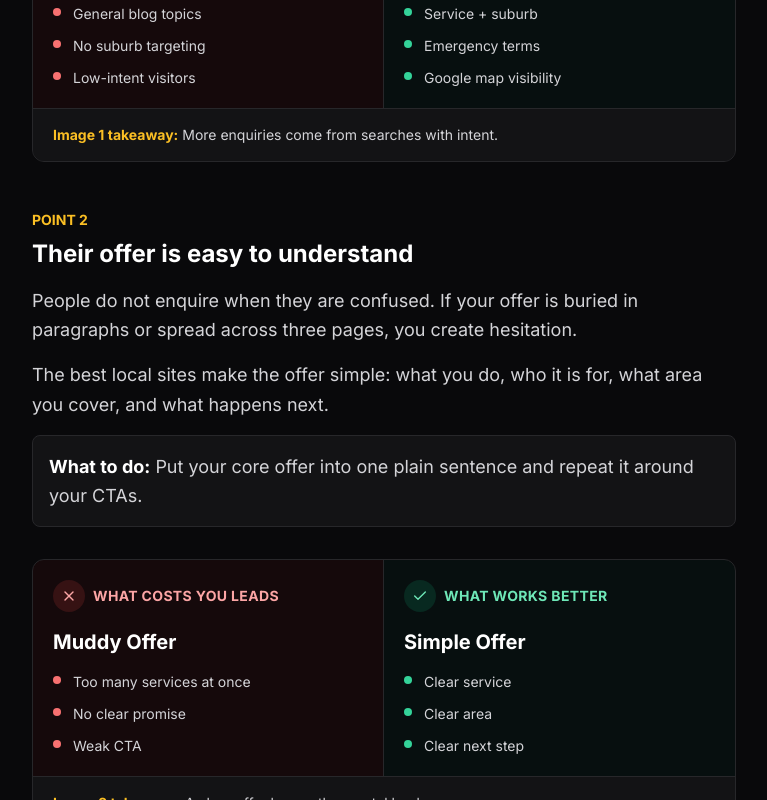
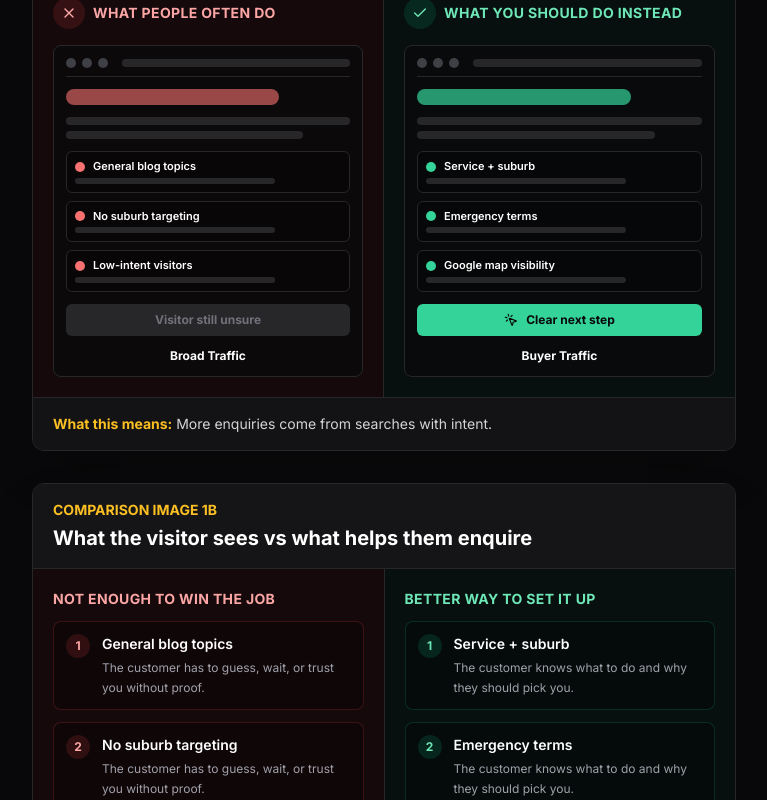
Before and after one commit to salimclawbot/buildspark, a Next.js app: page /blog/local-businesses-3x-more-enquiries in a window 1280 px wide. Shown: the part 1860-2660 px from the top of the page, without its empty margins (256-1023 px from the left). Built offline with nearby package versions, Linux system fonts and the light colour scheme.

Commit message:
Expand article comparison visuals

```diff
--- a/src/components/blog/AnalysisArticleClient.tsx
+++ b/src/components/blog/AnalysisArticleClient.tsx
@@ -4,54 +4,165 @@ import { FormEvent, useState } from "react";
 import { motion } from "framer-motion";
 import Image from "next/image";
 import Link from "next/link";
-import { ArrowRight, Check, CheckCircle, PhoneCall, ShieldCheck, X } from "lucide-react";
+import {
+  ArrowRight,
+  Check,
+  CheckCircle,
+  MousePointerClick,
+  PhoneCall,
+  ShieldCheck,
+  X,
+} from "lucide-react";
 import { Navbar } from "@/components/sections/Navbar";
 import { Footer } from "@/components/sections/Footer";
 import { Badge } from "@/components/ui/badge";
 import { Button } from "@/components/ui/button";
 import type { AnalysisPost, ComparisonVisual } from "@/lib/analysis-posts";
 
+function MockWebsite({
+  tone,
+  title,
+  items,
+}: {
+  tone: "bad" | "good";
+  title: string;
+  items: string[];
+}) {
+  const isGood = tone === "good";
+
+  return (
+    <div className="rounded-lg border border-zinc-800 bg-zinc-950/80 p-3">
+      <div className="mb-3 flex items-center gap-1.5 border-b border-zinc-800 pb-2">
+        <span className="h-2.5 w-2.5 rounded-full bg-zinc-700" />
+        <span className="h-2.5 w-2.5 rounded-full bg-zinc-700" />
+        <span className="h-2.5 w-2.5 rounded-full bg-zinc-700" />
+        <span className="ml-2 h-2 flex-1 rounded-full bg-zinc-800" />
+      </div>
+      <div className="space-y-3">
+        <div className={`h-4 w-3/4 rounded-full ${isGood ? "bg-emerald-400/70" : "bg-red-400/60"}`} />
+        <div className="space-y-1.5">
+          <div className="h-2 rounded-full bg-zinc-800" />
+          <div className="h-2 w-5/6 rounded-full bg-zinc-800" />
+        </div>
+        <div className="grid gap-2">
+          {items.slice(0, 3).map((item) => (
+            <div key={item} className="rounded-md border border-zinc-800 bg-black/30 p-2">
+              <div className="mb-1 flex items-center gap-2">
+                <span className={`h-2.5 w-2.5 rounded-full ${isGood ? "bg-emerald-400" : "bg-red-400"}`} />
+                <span className="text-[11px] font-semibold leading-tight text-white">{item}</span>
+              </div>
+              <div className="h-1.5 w-3/4 rounded-full bg-zinc-800" />
+            </div>
+          ))}
+        </div>
+        <div
+          className={`flex items-center justify-center gap-2 rounded-md px-3 py-2 text-xs font-bold ${
+            isGood ? "bg-emerald-400 text-zinc-950" : "bg-zinc-800 text-zinc-500"
+          }`}
+        >
+          {isGood && <MousePointerClick className="h-3.5 w-3.5" />}
+          {isGood ? "Clear next step" : "Visitor still unsure"}
+        </div>
+        <p className="text-center text-xs font-bold text-white">{title}</p>
+      </div>
+    </div>
+  );
+}
+
 function ComparisonGraphic({ visual, index }: { visual: ComparisonVisual; index: number }) {
   return (
-    <figure className="my-8 overflow-hidden rounded-xl border border-zinc-800 bg-zinc-950">
-      <div className="grid sm:grid-cols-2">
-        <div className="border-b border-zinc-800 bg-red-950/20 p-5 sm:border-b-0 sm:border-r">
+    <figure className="my-8 overflow-hidden rounded-xl border border-zinc-800 bg-zinc-950 shadow-2xl shadow-black/25">
+      <div className="border-b border-zinc-800 bg-zinc-900/80 px-5 py-4">
+        <p className="text-sm font-bold uppercase text-amber-400">Comparison image {index}A</p>
+        <h3 className="mt-1 text-xl font-bold text-white">Bad website setup vs better website setup</h3>
+      </div>
+      <div className="grid lg:grid-cols-2">
+        <div className="border-b border-zinc-800 bg-red-950/20 p-5 lg:border-b-0 lg:border-r">
           <div className="mb-4 flex items-center gap-2 text-red-300">
-            <span className="flex h-8 w-8 items-center justify-center rounded-full bg-red-500/15">
+            <span className="flex h-8 w-8 shrink-0 items-center justify-center rounded-full bg-red-500/15">
               <X className="h-4 w-4" />
             </span>
-            <span className="text-sm font-bold uppercase tracking-wide">What Costs You Leads</span>
+            <span className="text-sm font-bold uppercase tracking-wide">What people often do</span>
           </div>
-          <h3 className="mb-4 text-xl font-bold text-white">{visual.badTitle}</h3>
-          <ul className="space-y-3">
-            {visual.badItems.map((item) => (
-              <li key={item} className="flex gap-3 text-sm text-zinc-300">
-                <span className="mt-1 h-2 w-2 shrink-0 rounded-full bg-red-400" />
-                {item}
-              </li>
-            ))}
-          </ul>
+          <MockWebsite tone="bad" title={visual.badTitle} items={visual.badItems} />
         </div>
         <div className="bg-emerald-950/20 p-5">
           <div className="mb-4 flex items-center gap-2 text-emerald-300">
-            <span className="flex h-8 w-8 items-center justify-center rounded-full bg-emerald-500/15">
+            <span className="flex h-8 w-8 shrink-0 items-center justify-center rounded-full bg-emerald-500/15">
               <Check className="h-4 w-4" />
             </span>
-            <span className="text-sm font-bold uppercase tracking-wide">What Works Better</span>
+            <span className="text-sm font-bold uppercase tracking-wide">What you should do instead</span>
           </div>
-          <h3 className="mb-4 text-xl font-bold text-white">{visual.goodTitle}</h3>
-          <ul className="space-y-3">
-            {visual.goodItems.map((item) => (
-              <li key={item} className="flex gap-3 text-sm text-zinc-300">
-                <span className="mt-1 h-2 w-2 shrink-0 rounded-full bg-emerald-400" />
-                {item}
-              </li>
-            ))}
-          </ul>
+          <MockWebsite tone="good" title={visual.goodTitle} items={visual.goodItems} />
         </div>
       </div>
       <figcaption className="border-t border-zinc-800 bg-zinc-900/70 px-5 py-4 text-sm text-zinc-300">
-        <strong className="text-amber-400">Image {index} takeaway:</strong> {visual.takeaway}
+        <strong className="text-amber-400">What this means:</strong> {visual.takeaway}
+      </figcaption>
+    </figure>
+  );
+}
+
+function ActionComparisonGraphic({
+  visual,
+  fix,
+  index,
+}: {
+  visual: ComparisonVisual;
+  fix: string;
+  index: number;
+}) {
+  return (
+    <figure className="my-8 overflow-hidden rounded-xl border border-zinc-800 bg-zinc-950 shadow-2xl shadow-black/25">
+      <div className="border-b border-zinc-800 bg-zinc-900/80 px-5 py-4">
+        <p className="text-sm font-bold uppercase text-amber-400">Comparison image {index}B</p>
+        <h3 className="mt-1 text-xl font-bold text-white">What the visitor sees vs what helps them enquire</h3>
+      </div>
+      <div className="grid lg:grid-cols-[1fr_auto_1fr]">
+        <div className="bg-red-950/20 p-5">
+          <p className="mb-3 text-sm font-bold uppercase tracking-wide text-red-300">Not enough to win the job</p>
+          <div className="space-y-3">
+            {visual.badItems.map((item, itemIndex) => (
+              <div key={item} className="rounded-lg border border-red-500/20 bg-black/25 p-3">
+                <div className="flex items-start gap-3">
+                  <span className="flex h-6 w-6 shrink-0 items-center justify-center rounded-full bg-red-500/15 text-xs font-bold text-red-300">
+                    {itemIndex + 1}
+                  </span>
+                  <div>
+                    <p className="text-sm font-semibold text-white">{item}</p>
+                    <p className="mt-1 text-xs leading-relaxed text-zinc-400">
+                      The customer has to guess, wait, or trust you without proof.
+                    </p>
+                  </div>
+                </div>
+              </div>
+            ))}
+          </div>
+        </div>
+        <div className="hidden w-px bg-zinc-800 lg:block" />
+        <div className="bg-emerald-950/20 p-5">
+          <p className="mb-3 text-sm font-bold uppercase tracking-wide text-emerald-300">Better way to set it up</p>
+          <div className="space-y-3">
+            {visual.goodItems.map((item, itemIndex) => (
+              <div key={item} className="rounded-lg border border-emerald-500/20 bg-black/25 p-3">
+                <div className="flex items-start gap-3">
+                  <span className="flex h-6 w-6 shrink-0 items-center justify-center rounded-full bg-emerald-500/15 text-xs font-bold text-emerald-300">
+                    {itemIndex + 1}
+                  </span>
+                  <div>
+                    <p className="text-sm font-semibold text-white">{item}</p>
+                    <p className="mt-1 text-xs leading-relaxed text-zinc-400">
+                      The customer knows what to do and why they should pick you.
+                    </p>
+                  </div>
+                </div>
+              </div>
+            ))}
+          </div>
+        </div>
+      </div>
+      <figcaption className="border-t border-zinc-800 bg-zinc-900/70 px-5 py-4 text-sm text-zinc-300">
+        <strong className="text-white">Do this on your site:</strong> {fix}
       </figcaption>
     </figure>
   );
@@ -202,6 +313,7 @@ export default function AnalysisArticleClient({ post }: { post: AnalysisPost })
                   </p>
                 </div>
                 <ComparisonGraphic visual={section.visual} index={index + 1} />
+                <ActionComparisonGraphic visual={section.visual} fix={section.fix} index={index + 1} />
               </section>
             ))}
 
```
